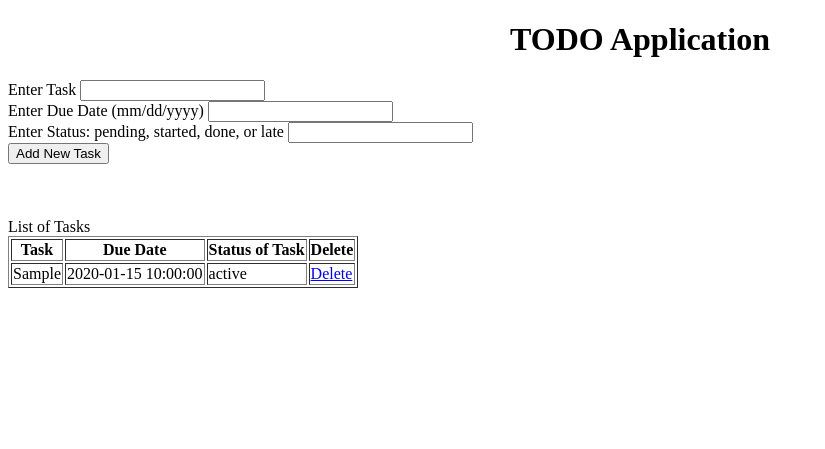
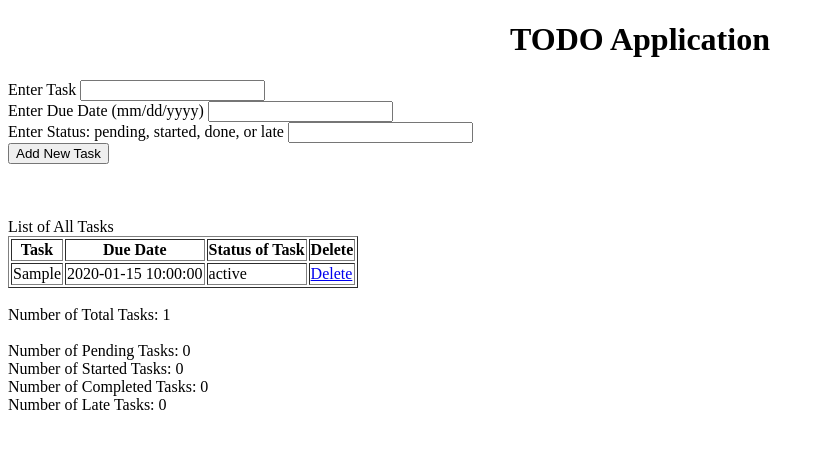
Before and after one commit to Irarsalan/ToDo, a PHP site: page / in a window 1280 px wide. Shown: the top 449 px of the page, without its empty margins (0-825 px from the left). Run offline with PHP 8.4, Linux system fonts and the light colour scheme; tables that the repository leaves empty or names only in its code hold one stand-in row (values such as "Sample post").

Commit message:
Adding count totals for all tasks, pending tasks, started tasks, completed tasks and late tasks

```diff
--- a/index.php
+++ b/index.php
@@ -30,7 +30,8 @@ include('test.php');
 		<br>
 		<br>
 		<br>
-		<label> List of Tasks</label>
+		<label> List of All Tasks</label>
+		<br>
 		<table border="1">
 
 			<tr>
@@ -42,8 +43,14 @@ include('test.php');
 
 			<?php
 				$taskinfo = mysqli_query($db, "SELECT * FROM tasks");
+				$countAll = 0;
+				$countPend = 0;
+				$countStart = 0;
+				$countComp = 0;
+				$countLate = 0;
 				while ($data = mysqli_fetch_assoc($taskinfo))
 				{
+					$statusref = $data['status'];
 					?>
 						<tr>
 							<td><?php echo $data['task']; ?></td>
@@ -52,9 +59,35 @@ include('test.php');
 							<td><a href= "test.php?deletetask=<?php echo $data['taskid'];?>">Delete</a></td>
 						</tr>
 				<?php
+				$countAll++;
+				if ($statusref == "pending" || $statusref == NULL)
+					{
+						$countPend++;
+					}
+				else if ($statusref == "started")
+					{
+						$countStart++;
+					}
+				else if ($statusref == "done")
+					{
+						$countComp++;
+					}
+				else if ($statusref == "late")
+					{
+						$countLate++;
+					}
 				}
-			?>
+				?>
 
 		</table>
+			<?php
+			echo nl2br ("\n");
+			echo nl2br ("Number of Total Tasks: $countAll \n");
+			echo nl2br ("\n");
+			echo nl2br ("Number of Pending Tasks: $countPend \n");
+			echo nl2br ("Number of Started Tasks: $countStart \n");
+			echo nl2br ("Number of Completed Tasks: $countComp \n");
+			echo nl2br ("Number of Late Tasks: $countLate \n");
+			?>
 </body>
 </html>
```
